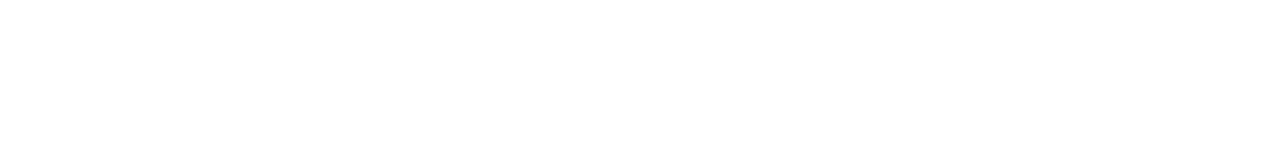
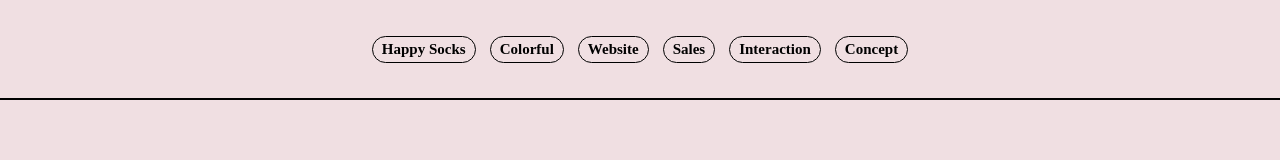
Before and after one commit to vrutansh/Modern-Web-Dev, a plain HTML site: page Happy Socks/index.html in a window 1280 px wide. Drawn offline with Linux system fonts and the light colour scheme.

Commit message:
overview

```diff
--- a/Happy Socks/index.html
+++ b/Happy Socks/index.html
@@ -3,9 +3,19 @@
 <head>
     <meta charset="UTF-8">
     <meta name="viewport" content="width=device-width, initial-scale=1.0">
+    <link rel="stylesheet" href="style.css">
     <title>Document</title>
 </head>
 <body>
-
+    <div id="main">
+        <div id="nav">
+            <h5>Happy Socks</h5>
+            <h5>Colorful</h5>
+            <h5>Website</h5>
+            <h5>Sales</h5>
+            <h5>Interaction</h5>
+            <h5>Concept</h5>
+        </div>
+    </div>
 </body>
 </html>
--- a/Happy Socks/style.css
+++ b/Happy Socks/style.css
@@ -8,3 +8,31 @@
     width: 100%;
     height: 100%;
 }
+
+#main{
+    height: 100%;
+    width: 100%;
+    background-color: rgb(240, 223, 226);
+    position: relative;
+}
+
+#nav{
+    height: 100px;
+    width: 100%;
+    display: flex;
+    align-items: center;
+    border-bottom: 2px solid black;
+    justify-content: center;
+}
+
+#nav h5{
+    font-size: 15px;
+    font-family: aeonik;
+    padding: 4px 9px;
+    border: 1.5px solid #000;
+    border-radius: 50px;
+    margin: 0 7px;
+    font-weight: 600;
+
+
+}
```
